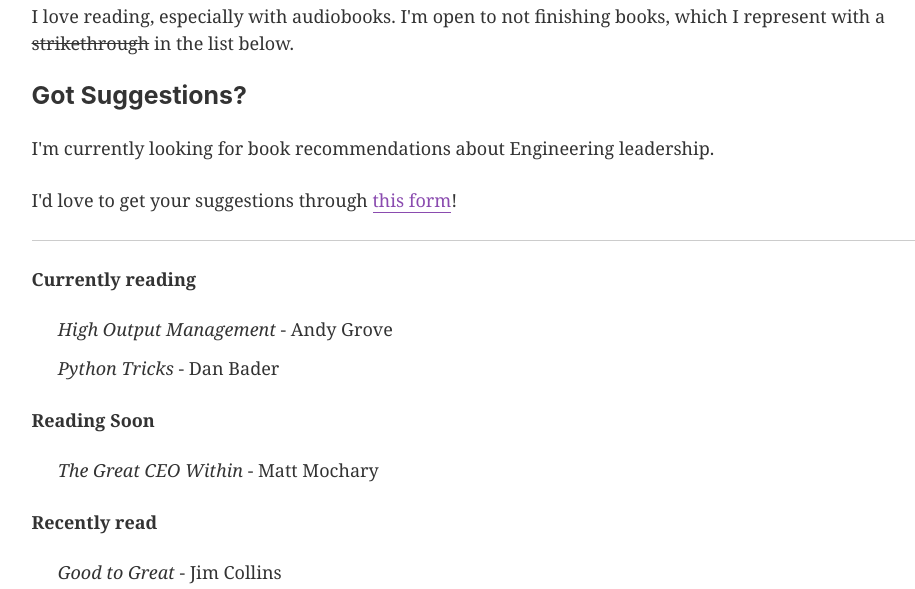
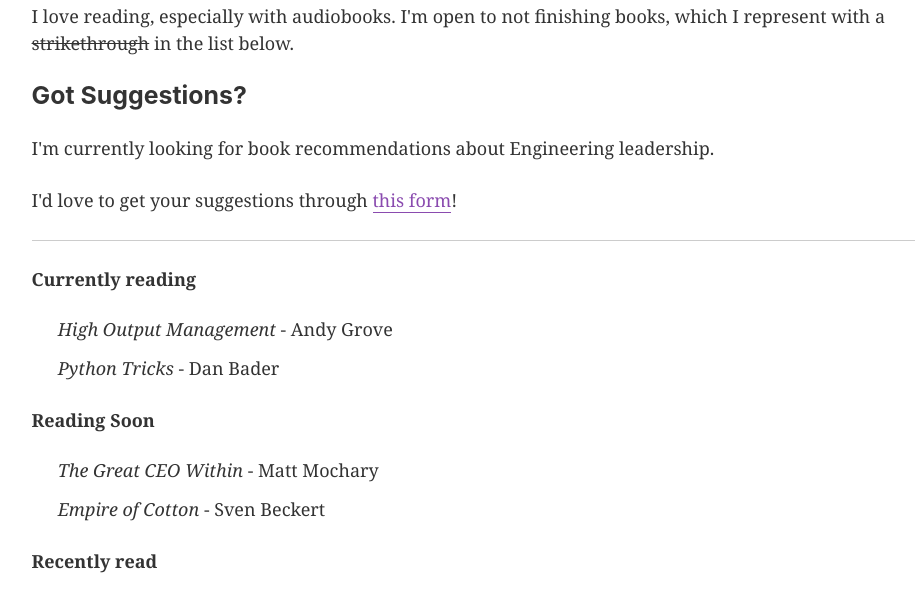
Before and after one commit to render-examples/gatsby-starter-default, a Gatsby site: page /reading in a window 1280 px wide. Shown: the part 211-800 px from the top of the page, without its empty margins (148-1063 px from the left). Built offline with nearby package versions, Linux system fonts and the light colour scheme; Gatsby itself is replaced by a stand-in of ours.

Commit message:
adds new book

```diff
--- a/src/pages/reading.js
+++ b/src/pages/reading.js
@@ -42,6 +42,9 @@
     <ul className="reading">
       <li>
         <i>The Great CEO Within</i> - Matt Mochary
+      </li>
+      <li>
+        <i>Empire of Cotton</i> - Sven Beckert
       </li>
     </ul>
     <h4>Recently read</h4>
```
